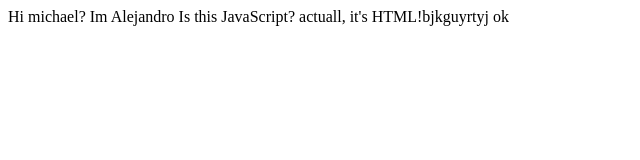
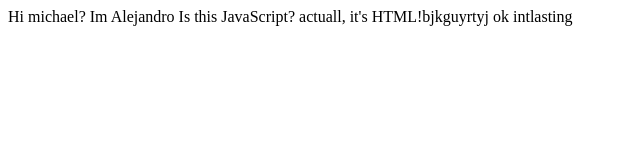
Before and after one commit to liuqibob/alejandros-project, a plain HTML site: page index.html in a window 1280 px wide. Shown: the full height of the page, 0-640 px from the left. Drawn offline with Linux system fonts and the light colour scheme.

Commit message:
Classadoo autocommit

```diff
--- a/index.html
+++ b/index.html
@@ -7,6 +7,6 @@
   Is this JavaScript?
     actuall, it's HTML!bjkguyrtyj
 
-    ok
+    ok intlasting
   </body>
 </html>
```
